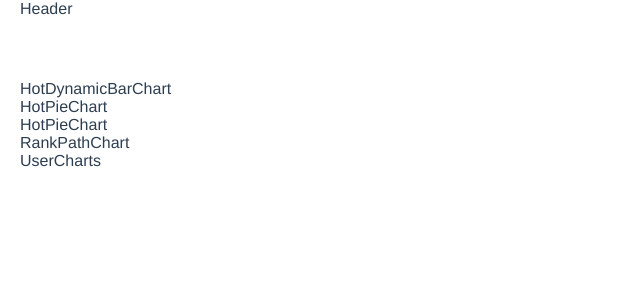
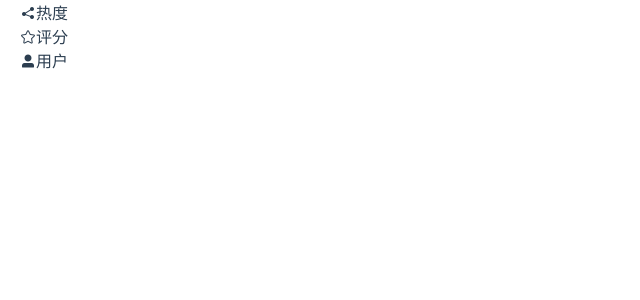
Before and after one commit to 161250197/cloud-computing-vue-d3, a Vue app: page / in a window 1280 px wide. Shown: the top 300 px of the page, without its empty margins (0-640 px from the left). Built offline with nearby package versions, Linux system fonts and the light colour scheme.

Commit message:
✨feat(vuex): 添加模式切换

```diff
--- a/src/App.vue
+++ b/src/App.vue
@@ -1,18 +1,47 @@
 <template>
   <el-container id="app">
-    <el-header>Header</el-header>
-    <el-main>
-      <HotCharts />
-      <RankCharts />
-      <UserCharts />
+    <!-- TODO 添加动画 -->
+    <el-header>
+      <!-- TODO 样式调整 -->
+      <div
+        class="icon-wrapper"
+        :class="{ selected: isHotMode }"
+        @click="checkHot"
+      >
+        <i class="el-icon-share"></i>
+        <span>热度</span>
+      </div>
+      <div
+        class="icon-wrapper"
+        :class="{ selected: isRankMode }"
+        @click="checkRank"
+      >
+        <i class="el-icon-star-off"></i>
+        <span>评分</span>
+      </div>
+      <div
+        class="icon-wrapper"
+        :class="{ selected: isUserMode }"
+        @click="checkUser"
+      >
+        <i class="el-icon-user-solid"></i>
+        <span>用户</span>
+      </div>
+    </el-header>
+    <el-main v-if="modeSelected">
+      <HotCharts v-if="isHotMode" />
+      <RankCharts v-if="isRankMode" />
+      <UserCharts v-if="isUserMode" />
     </el-main>
   </el-container>
 </template>
 
 <script>
+import { mapState, mapMutations } from "vuex";
 import HotCharts from "./components/charts/hot/index";
 import RankCharts from "./components/charts/rank/index";
 import UserCharts from "./components/charts/user/index";
+import { HOT, RANK, USER } from "./data/consts/mode";
 
 export default {
   name: "App",
@@ -21,8 +50,28 @@ export default {
     RankCharts,
     UserCharts,
   },
+  computed: {
+    ...mapState({
+      mode: (state) => state.mode.mode,
+    }),
+    modeSelected() {
+      return this.mode !== undefined;
+    },
+    isHotMode() {
+      return this.mode === HOT;
+    },
+    isRankMode() {
+      return this.mode === RANK;
+    },
+    isUserMode() {
+      return this.mode === USER;
+    },
+  },
   data() {
     return {};
+  },
+  methods: {
+    ...mapMutations(["checkHot", "checkRank", "checkUser"]),
   },
 };
 </script>
--- /dev/null
+++ b/src/data/consts/mode.js
@@ -0,0 +1,9 @@
+const HOT = 'hot';
+const RANK = 'rank';
+const USER = 'user';
+
+export {
+    HOT,
+    RANK,
+    USER
+};
--- a/src/main.js
+++ b/src/main.js
@@ -1,11 +1,16 @@
 import Vue from 'vue';
+import Vuex from 'vuex';
 import App from './App.vue';
 import ElementUI from 'element-ui';
 import 'element-ui/lib/theme-chalk/index.css';
 
+Vue.use(Vuex);
 Vue.use(ElementUI);
 Vue.config.productionTip = false;
 
+const store = require('./store/index.js').default;
+
 new Vue({
+  store,
   render: h => h(App),
 }).$mount('#app');
--- /dev/null
+++ b/src/store/index.js
@@ -0,0 +1,16 @@
+import Vuex from 'vuex';
+import mode from './modules/mode';
+import hot from './modules/hot';
+import rank from './modules/rank';
+import user from './modules/user';
+
+const store = new Vuex.Store({
+    modules: {
+        mode,
+        hot,
+        rank,
+        user,
+    },
+});
+
+export default store;
--- /dev/null
+++ b/src/store/modules/hot.js
@@ -0,0 +1,11 @@
+/** 热度 store */
+const store = {
+    state: {
+    },
+    mutations: {
+    },
+    actions: {
+    }
+};
+
+export default store;
--- /dev/null
+++ b/src/store/modules/mode.js
@@ -0,0 +1,39 @@
+import {
+    HOT,
+    RANK,
+    USER,
+} from './../../data/consts/mode';
+
+const store = {
+    state: {
+        mode: undefined
+    },
+    mutations: {
+        /**
+         * 重置模式
+         */
+        resetMode (state) {
+            state.mode = undefined;
+        },
+        /**
+         * 设置 **热度** 模式
+         */
+        checkHot (state) {
+            state.mode = HOT;
+        },
+        /**
+         * 设置 **热度** 模式
+         */
+        checkRank (state) {
+            state.mode = RANK;
+        },
+        /**
+         * 设置 **热度** 模式
+         */
+        checkUser (state) {
+            state.mode = USER;
+        },
+    }
+};
+
+export default store;
--- /dev/null
+++ b/src/store/modules/rank.js
@@ -0,0 +1,11 @@
+/** 评分 store */
+const store = {
+    state: {
+    },
+    mutations: {
+    },
+    actions: {
+    }
+};
+
+export default store;
--- /dev/null
+++ b/src/store/modules/user.js
@@ -0,0 +1,11 @@
+/** 用户 store */
+const store = {
+    state: {
+    },
+    mutations: {
+    },
+    actions: {
+    }
+};
+
+export default store;
```
